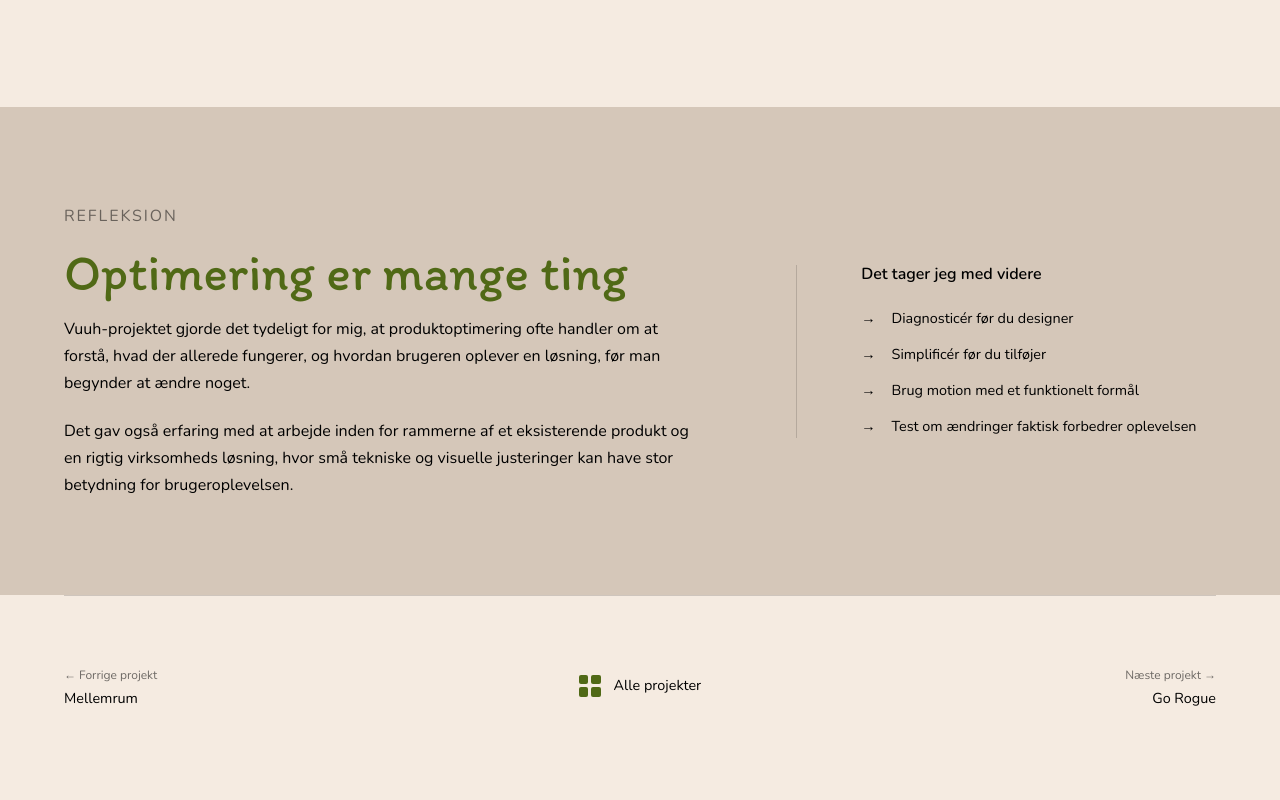
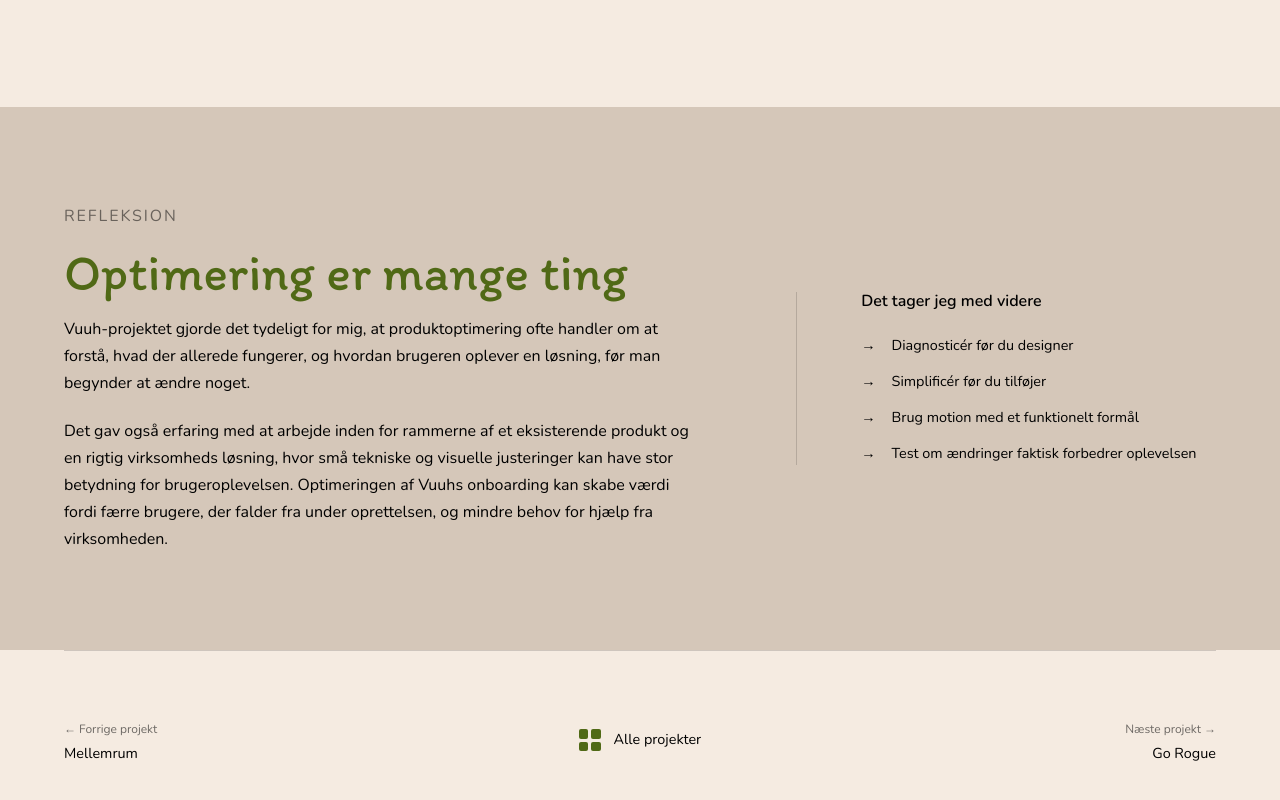
Before and after one commit to mathtilsted/portfolio-mathilde-tilsted-hansen, a React (Vite) app: page /#/projekter/vuuh in a window 1280 px wide. Shown: the part 3029-3829 px from the top of the page. Before the commit the page ends 3804 px from the top, so only its background shows below. Built offline with nearby package versions, Linux system fonts and the light colour scheme.

Commit message:
forretningspotentiale

```diff
--- a/src/pages/MellemrumPage.jsx
+++ b/src/pages/MellemrumPage.jsx
@@ -288,7 +288,9 @@ export default function MellemrumPage() {
               Jeg har fået mere erfaring med Supabase og især authentication
               samt servicemoduler i koden der kan have ansvaret for fetch-kald.
               Det har været super interessant at have noget der ligner
-              backendfokus i et projekt.
+              backendfokus i et projekt. Optimeringerne på Mellemrum kan skabe
+              værdi ved at gøre platformen lettere at bruge og administrere, så
+              den bedre understøtter både deltagere og arrangører.
             </p>
           </div>
 
--- a/src/pages/RoguePage.jsx
+++ b/src/pages/RoguePage.jsx
@@ -247,7 +247,9 @@ export default function RoguePage() {
             at lege med konceptet og bygge en brandidentitet der potentielt kan
             bruges af La Rouge i fremtiden. Det har også været fedt at bygge
             noget der kan skabe værdi for en tidligere og ny generation af La
-            Rouge shoppere.
+            Rouge shoppere. Værdien for La Rouge i dette subbrand, ligger i at
+            den løsning vi har udviklet, potentielt kan motivere flere brugere
+            til at udnytte recommerce-konceptet.
           </p>
         </div>
       </section>
--- a/src/pages/VuuhPage.jsx
+++ b/src/pages/VuuhPage.jsx
@@ -237,7 +237,9 @@ export default function VuuhPage() {
               Det gav også erfaring med at arbejde inden for rammerne af et
               eksisterende produkt og en rigtig virksomheds løsning, hvor små
               tekniske og visuelle justeringer kan have stor betydning for
-              brugeroplevelsen.
+              brugeroplevelsen. Optimeringen af Vuuhs onboarding kan skabe værdi
+              fordi færre brugere, der falder fra under oprettelsen, og mindre
+              behov for hjælp fra virksomheden.
             </p>
           </div>
 
```
